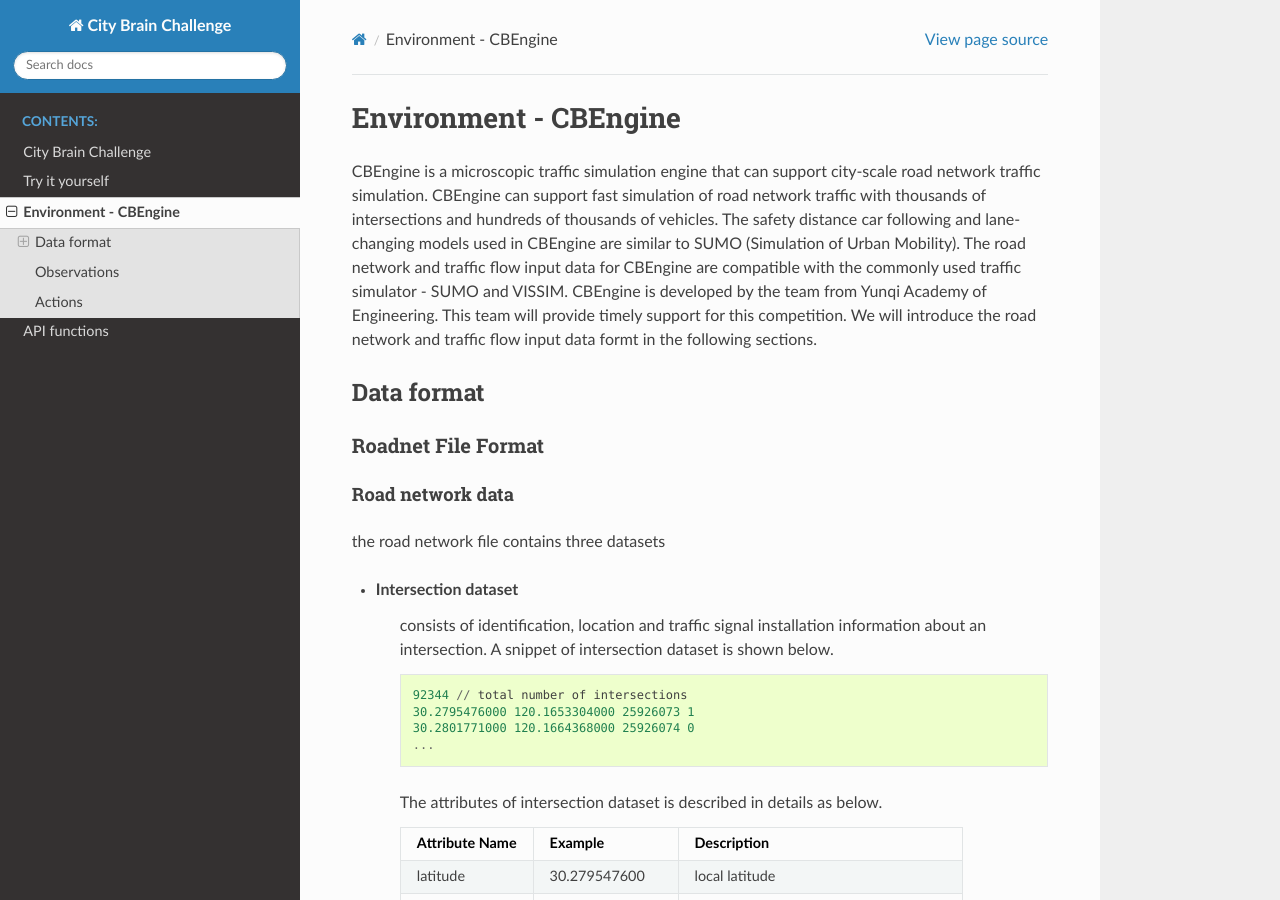
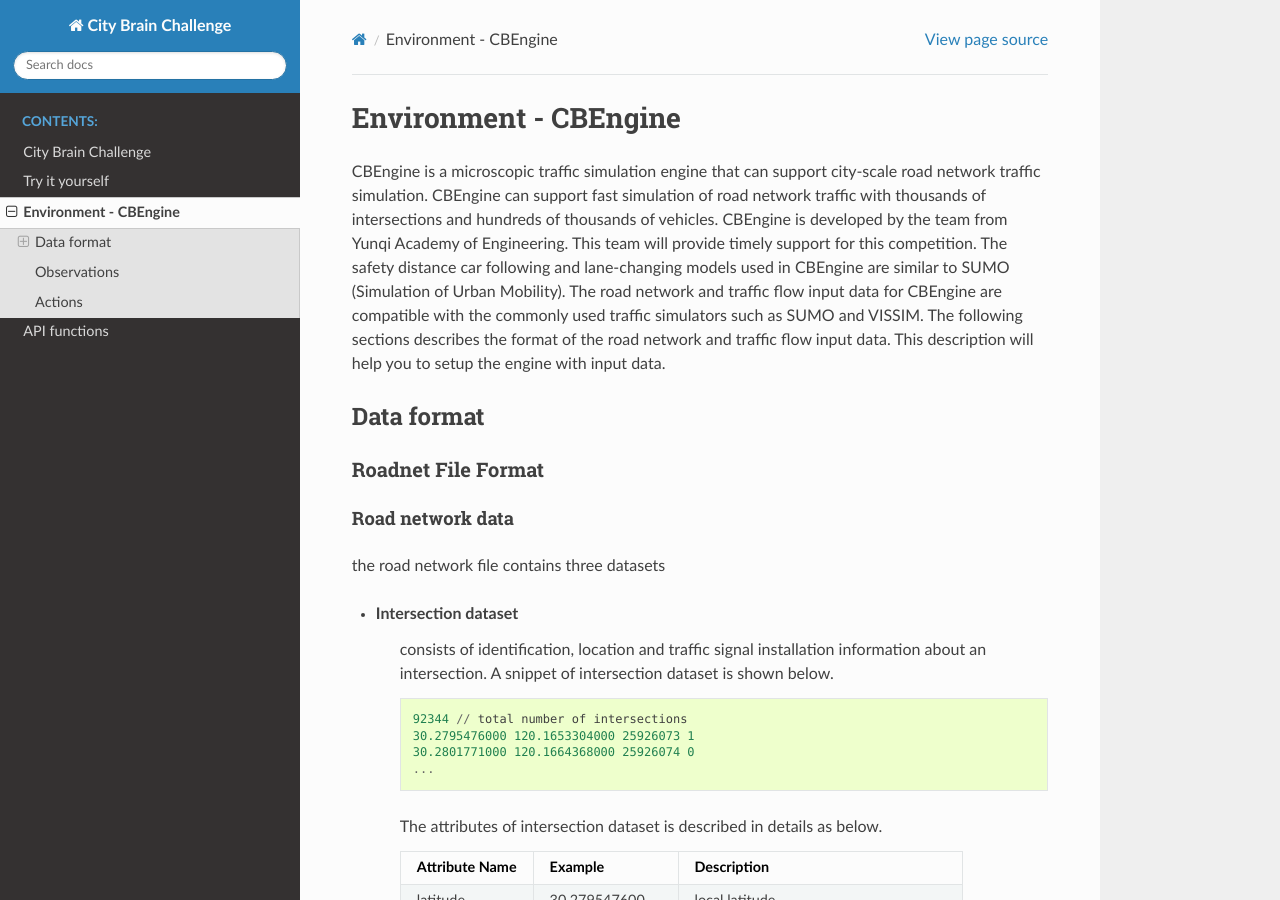
Before and after one commit to CityBrainChallenge/KDDCup2021-CityBrainChallenge, a Sphinx documentation site: the page built from docs/cbengine.rst, in a window 1280 px wide and 900 px high. Built offline with Sphinx 7.4.7 and the Read the Docs theme 2.0.0, drawn with Linux system fonts in a browser that asks for light colours.

Commit message:
Update cbengine.rst

```diff
--- a/docs/cbengine.rst
+++ b/docs/cbengine.rst
@@ -3,7 +3,7 @@
 Environment - CBEngine
 ==================
 
-CBEngine is a microscopic traffic simulation engine that can support city-scale road network traffic simulation. CBEngine can support fast simulation of road network traffic with thousands of intersections and hundreds of thousands of vehicles. The safety distance car following and lane-changing models used in CBEngine are similar to SUMO (Simulation of Urban Mobility). The road network and traffic flow input data for CBEngine are compatible with the commonly used traffic simulator - SUMO and VISSIM. CBEngine is developed by the team from Yunqi Academy of Engineering. This team will provide timely support for this competition. We will introduce the road network and traffic flow input data formt in the following sections.
+CBEngine is a microscopic traffic simulation engine that can support city-scale road network traffic simulation. CBEngine can support fast simulation of road network traffic with thousands of intersections and hundreds of thousands of vehicles. CBEngine is developed by the team from Yunqi Academy of Engineering. This team will provide timely support for this competition. The safety distance car following and lane-changing models used in CBEngine are similar to SUMO (Simulation of Urban Mobility). The road network and traffic flow input data for CBEngine are compatible with the commonly used traffic simulators such as SUMO and VISSIM. The following sections describes the format of the road network and traffic flow input data. This description will help you to setup the engine with input data.
 
 
 Data format
```
